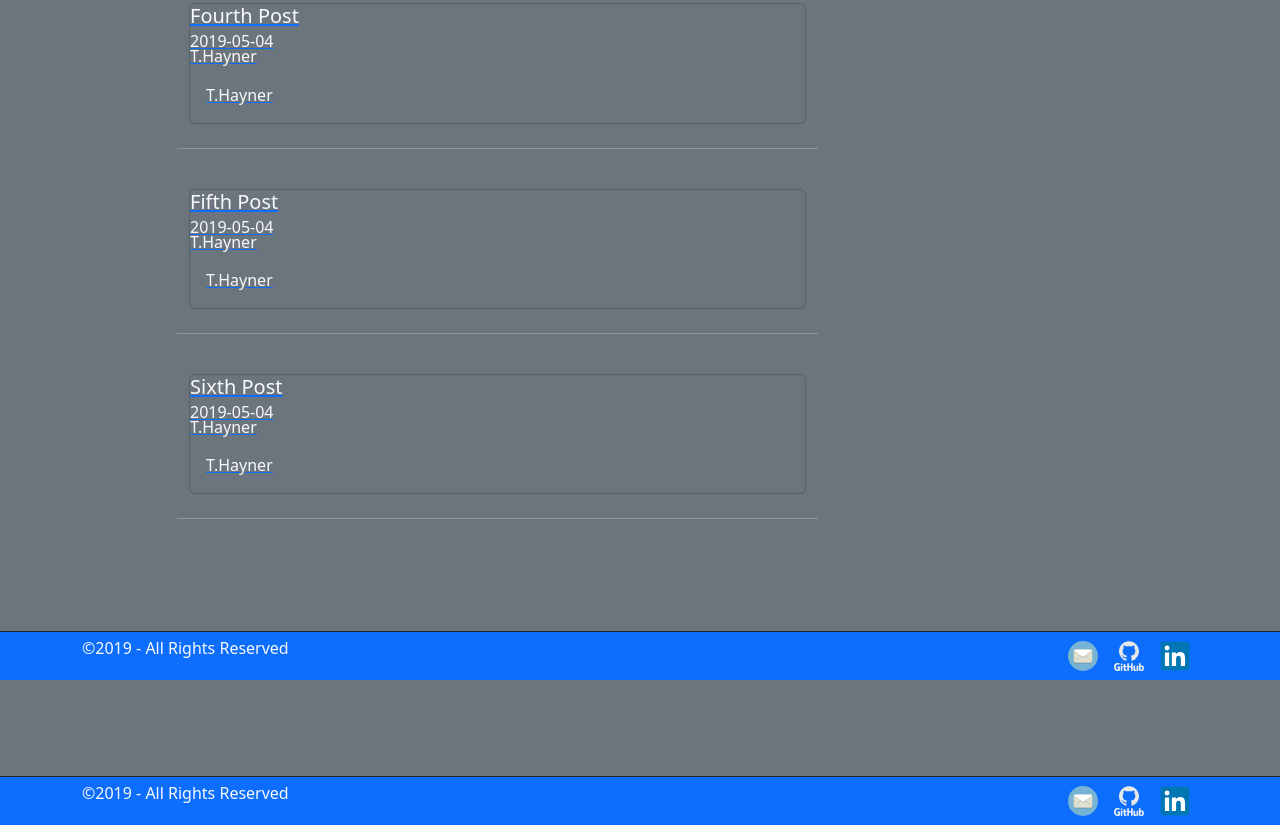
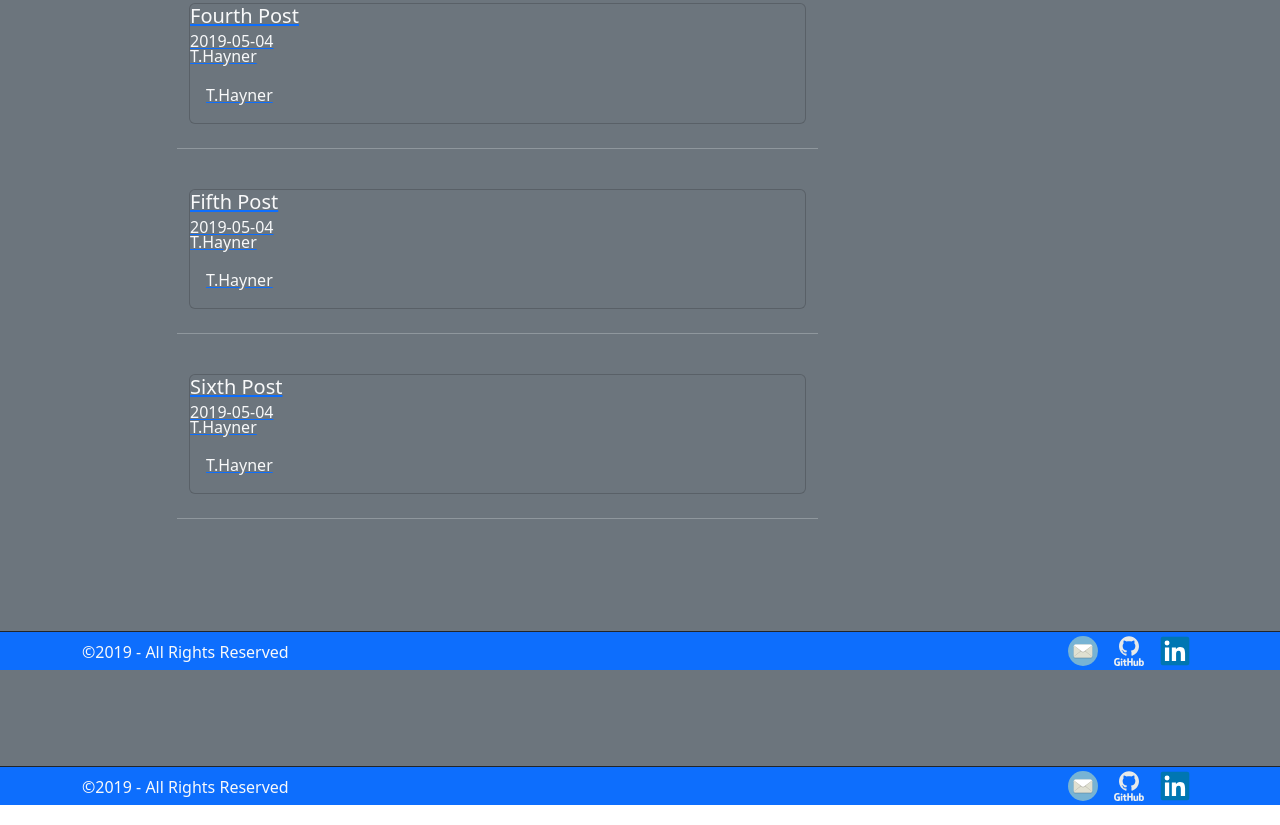
Before and after one commit to thomHayner/gatsby-portfolio-0.1, a Gatsby site: page /blog in a window 1280 px wide. Shown: the part 866-1691 px from the top of the page. Built offline with nearby package versions, Linux system fonts and the light colour scheme; Gatsby itself is replaced by a stand-in of ours.

Commit message:
style, cleanup

```diff
--- a/src/components/Footer.js
+++ b/src/components/Footer.js
@@ -1,34 +1,29 @@
 import React from 'react';
 import { Link } from 'gatsby';
-import { Container, Navbar, Nav, Row } from 'react-bootstrap';
+import { Container, Navbar, Nav } from 'react-bootstrap';
 import contentData from '../assets/content/header-footer.json';
 import GitHub from '../assets/images/techStackIcons/github-original-wordmark.svg';
 import LinkedIn from '../assets/images/techStackIcons/linkedin-original.svg';
 import Email from '../assets/images/techStackIcons/EmailLogoSymbol.svg';
 
-// need to make this:
-// sticky
-// max height
-// some sort of content in the center (or move social media buttons to center and add new content to right side)
-// privacy policy
+//// TODO:
+// 1. privacy policy
 
 export default function Footer() {
   return (
     <Navbar className='bg-primary border-top border-dark py-1' variant='dark'>
       <Container>
           <Navbar.Brand className='p-0'>
-            <p className='text-light fs-6'>{`©${contentData.copyrightYear}`}{` - All Rights Reserved`}</p>
+            <span className='text-light fs-6'>{`©${contentData.copyrightYear}`}{` - All Rights Reserved`}</span>
           </Navbar.Brand>
-          {/* <Navbar.Collapse id='responsive-navbar-nav' className='justify-content-end' style={{  }}> */}
-            <Nav as='ul' className='p-0'>
+          <Nav as='ul'>
               <Nav.Item as='li' key={'FooterLink_'}>
                 <Link
                   to={'/contact'}
-                    className='nav-link mx-2 p-0'
+                  className='nav-link py-0'
                   activeClassName='active'
-                    style={{ width: '30px', height: '30px'}}
                 >
-                    <Email />
+                  <Email style={{ width: '30px', height: '30px'}} />
                 </Link>
               </Nav.Item>
               <Nav.Item as='li'>
@@ -36,10 +31,9 @@ export default function Footer() {
                   href={contentData.socialMedia[1].url}
                   target='_blank'
                   rel='noreferrer'
-                    className='nav-link mx-2 p-0'
-                    style={{ width: '30px', height: '30px' }}
+                  className='nav-link py-0'
                 >
-                    <GitHub className='' />
+                  <GitHub style={{ width: '30px', height: '30px' }} />
                 </a>
               </Nav.Item>
               <Nav.Item as='li'>
@@ -47,15 +41,13 @@ export default function Footer() {
                   href={contentData.socialMedia[2].url}
                   target='_blank'
                   rel='noreferrer'
-                    className='nav-link mx-2 p-0'
-                    style={{ width: '30px', height: '30px'}}
+                  className='nav-link py-0'
                 >
-                    <LinkedIn />
+                  <LinkedIn style={{ width: '30px', height: '30px'}} />
                 </a>
               </Nav.Item>
           </Nav>
-          {/* </Navbar.Collapse> */}
       </Container>
     </Navbar>
   )
-}
+};
```
Lines whose indentation alone changed are shown as unchanged.
